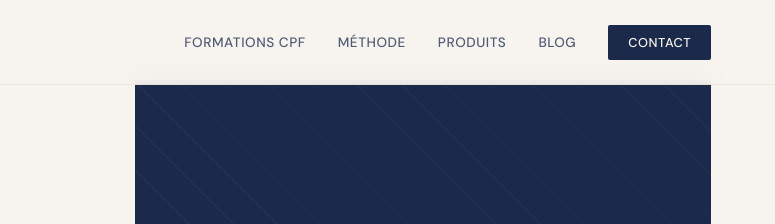
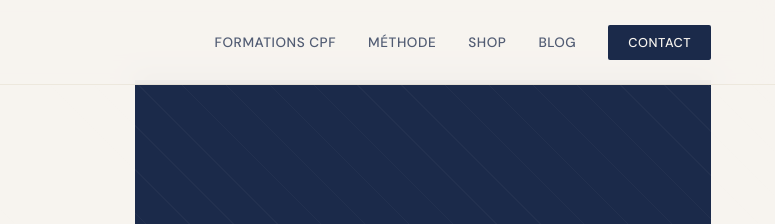
Before and after one commit to 8wwb22rycd-dev/snapenglish-site, a plain HTML site: page snapenglish-homepage.html in a window 1280 px wide. Shown: the top 224 px of the page, 505-1280 px from the left. Drawn offline with nearby package versions, Linux system fonts and the light colour scheme; a web font is replaced by a local one.

Commit message:
Update snapenglish-homepage.html

```diff
--- a/snapenglish-homepage.html
+++ b/snapenglish-homepage.html
@@ -1619,7 +1619,7 @@
   <ul class="nav-links">
     <li><a href="/formations">Formations CPF</a></li>
     <li><a href="/methode">Méthode</a></li>
-    <li><a href="/shop">Produits</a></li>
+    <li><a href="/shop/sound-less-french">Shop</a></li>
     <li><a href="/blog">Blog</a></li>
     <li><a href="/contact" class="nav-cta">Contact</a></li>
   </ul>
```
